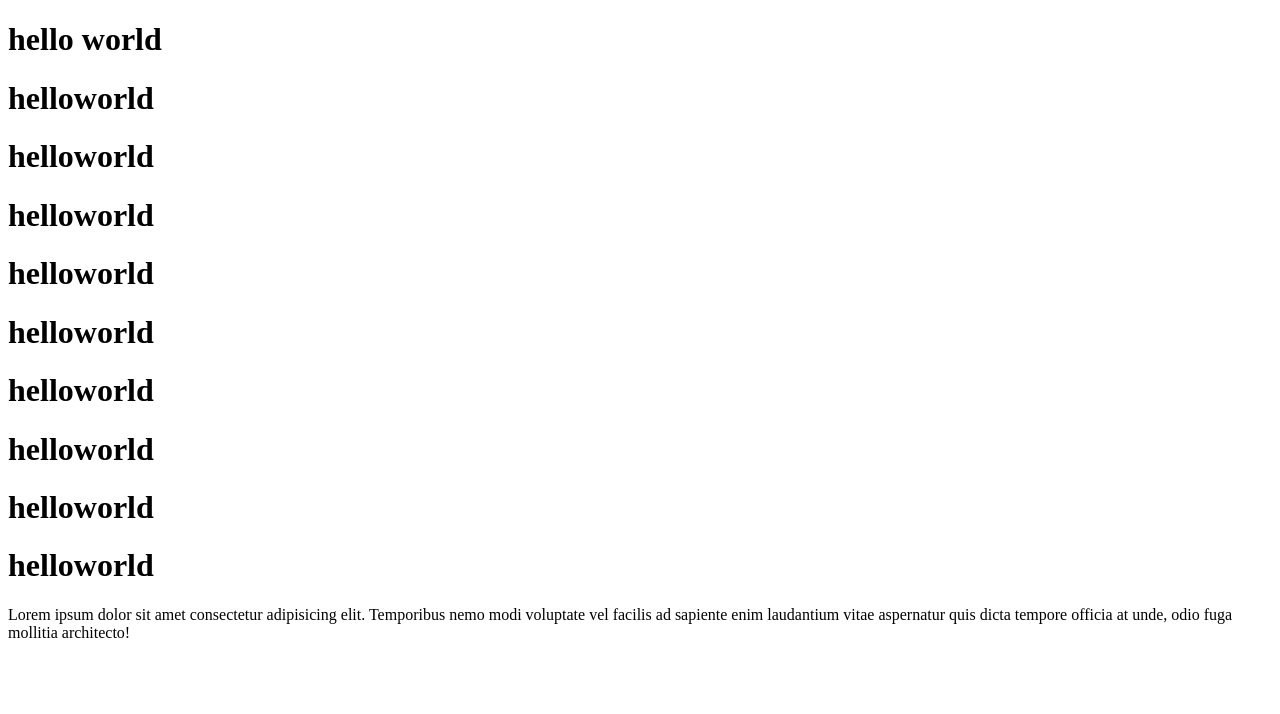
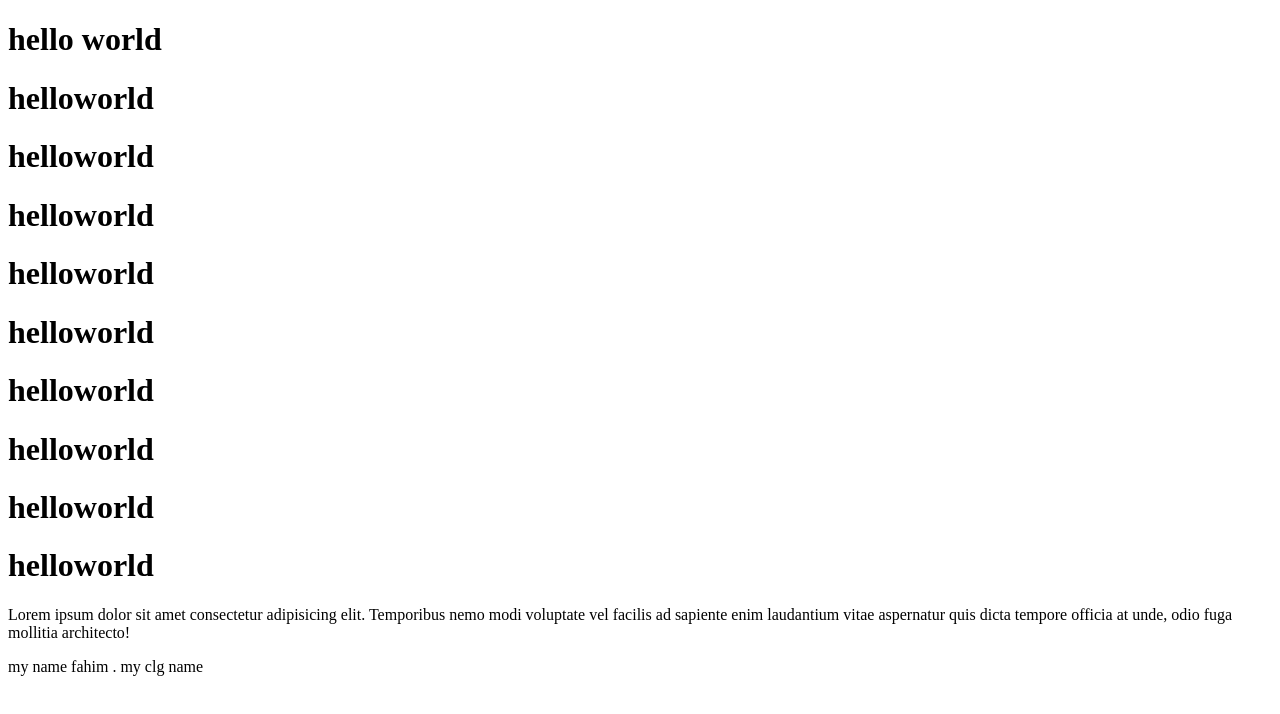
Before and after one commit to muntasimfahim12/my-simple-websit, a plain HTML site: page index.html in a window 1280 px wide. Drawn offline with Linux system fonts and the light colour scheme.

Commit message:
4th commit

```diff
--- a/index.html
+++ b/index.html
@@ -22,6 +22,7 @@
         <p>Lorem ipsum dolor sit amet consectetur adipisicing elit. Temporibus nemo modi voluptate vel facilis ad
             sapiente enim laudantium vitae aspernatur quis dicta tempore officia at unde, odio fuga mollitia architecto!
         </p>
+        <p>my name fahim . my clg name </p>
     </div>
 </body>
 
```
